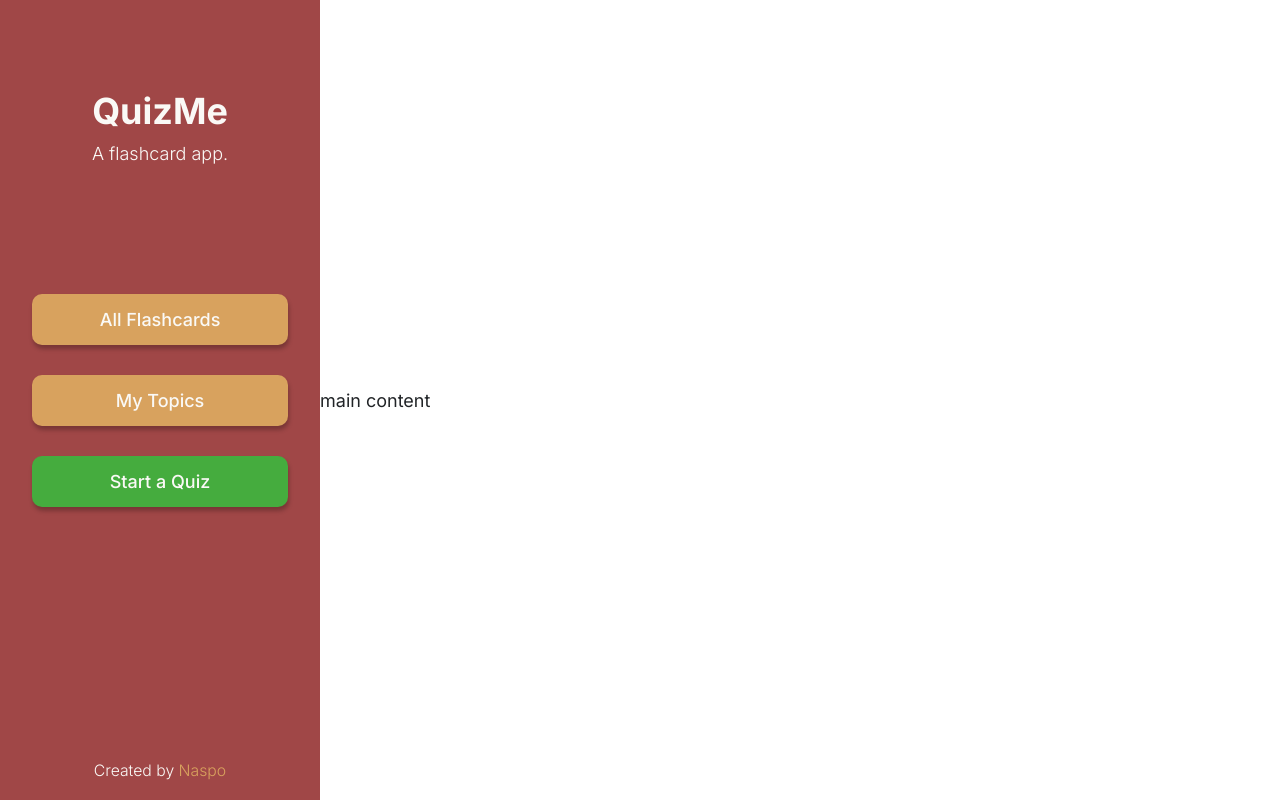
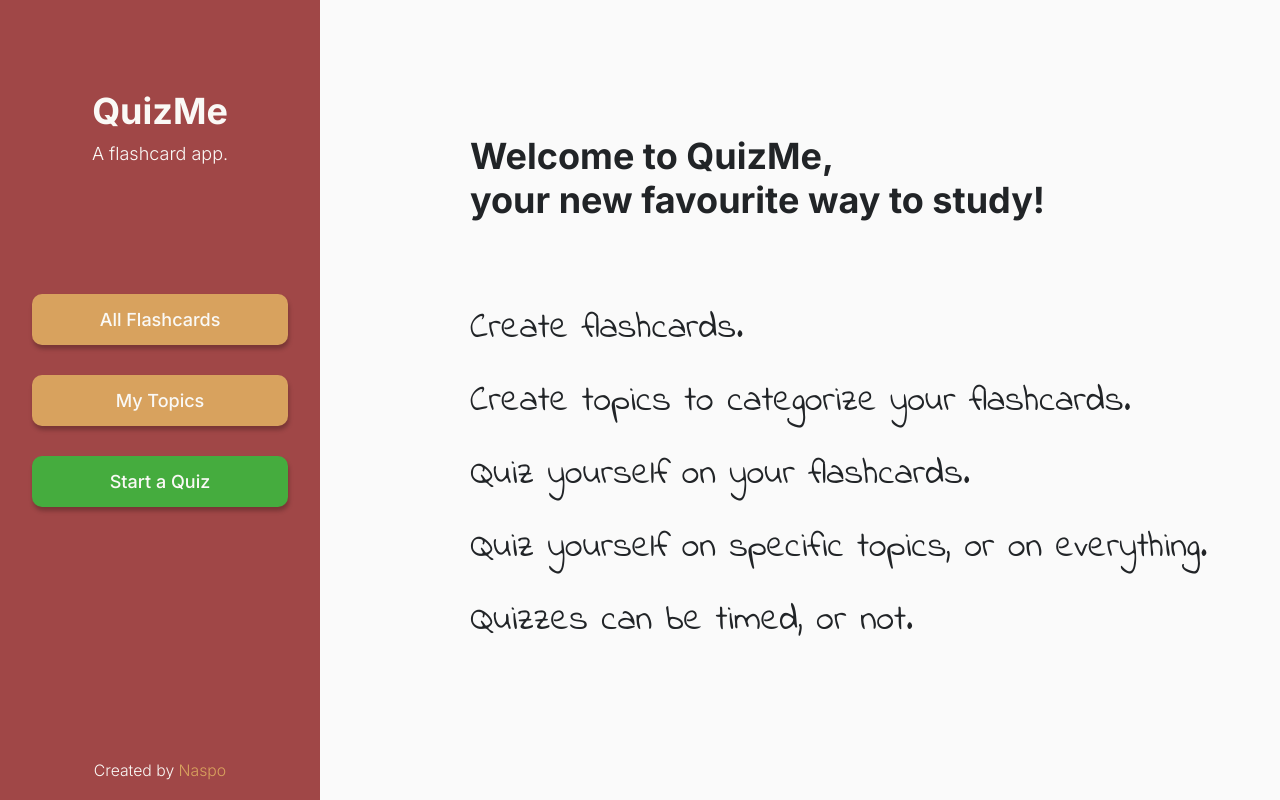
Before and after one commit to NaspoDev/QuizMe, a React (Vite) app in the folder frontend/: page / in a window 1280 px wide. Built offline with nearby package versions, Linux system fonts and the light colour scheme.

Commit message:
landing page done

```diff
--- a/frontend/src/App.scss
+++ b/frontend/src/App.scss
@@ -1,4 +1,5 @@
 @use "./utility_styles/mixins" as *;
+@use "./utility_styles/variables" as *;
 
 // Styles for App component.
 // Mainly for layout structure.
@@ -7,6 +8,7 @@
   width: 100%;
   height: 100vh;
   @include displayFlex();
+  background-color: $background-color-white;
 
   .Sidebar {
     width: 25%;
--- a/frontend/src/App.tsx
+++ b/frontend/src/App.tsx
@@ -1,11 +1,14 @@
 import "./App.scss";
 import Sidebar from "./components/sidebar/Sidebar";
+import LandingPage from "./components/landing_page/LandingPage";
 
 function App() {
   return (
     <div className="App">
       <Sidebar />
-      <div className="main-content">main content</div>
+      <div className="main-content">
+        {location.pathname == "/" && <LandingPage />}
+      </div>
     </div>
   );
 }
--- /dev/null
+++ b/frontend/src/components/landing_page/LandingPage.scss
@@ -0,0 +1,18 @@
+@use "../../utility_styles/mixins" as *;
+@use "../../utility_styles/variables" as *;
+
+// Landing Page styling
+
+.LandingPage {
+  @include displayFlex(column, center, flex-start);
+  width: 100%;
+  height: 100%;
+  padding-left: 150px;
+  gap: 80px;
+
+  .description-list {
+    .description-item {
+      margin-bottom: 20px;
+    }
+  }
+}
--- /dev/null
+++ b/frontend/src/components/landing_page/LandingPage.tsx
@@ -0,0 +1,26 @@
+import "./LandingPage.scss";
+
+// The landing page
+function LandingPage() {
+  return (
+    <div className="LandingPage">
+      <h1 className="heading text-2xl font-bold">
+        Welcome to QuizMe, <br />
+        your new favourite way to study!
+      </h1>
+      <ul className="description-list font-handwriting text-2xl">
+        <li className="description-item">Create flashcards.</li>
+        <li className="description-item">
+          Create topics to categorize your flashcards.
+        </li>
+        <li className="description-item">Quiz yourself on your flashcards.</li>
+        <li className="description-item">
+          Quiz yourself on specific topics, or on everything.
+        </li>
+        <li className="description-item">Quizzes can be timed, or not.</li>
+      </ul>
+    </div>
+  );
+}
+
+export default LandingPage;
--- a/frontend/src/utility_styles/_variables.scss
+++ b/frontend/src/utility_styles/_variables.scss
@@ -6,6 +6,8 @@ $theme-color-red: #a04747;
 $theme-color-orange: #d8a25e;
 $theme-color-yellow: #eedf7a;
 
+$background-color-white: #fafafa;
+
 // Other colors
 $success-green: #45ac3e;
 
```
